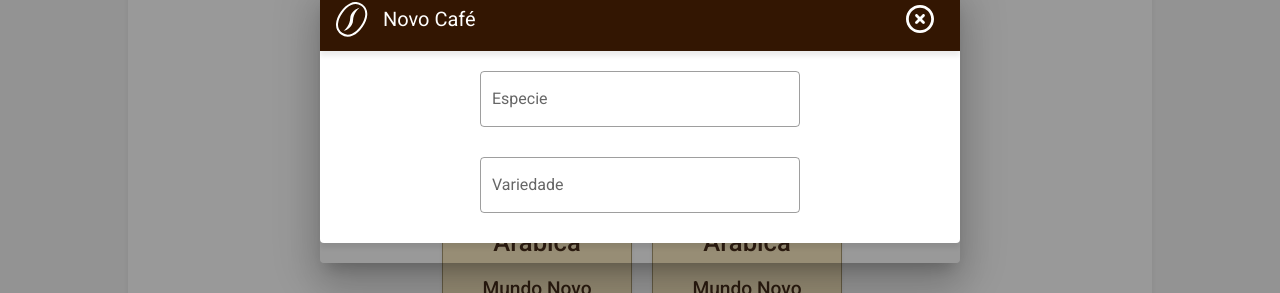
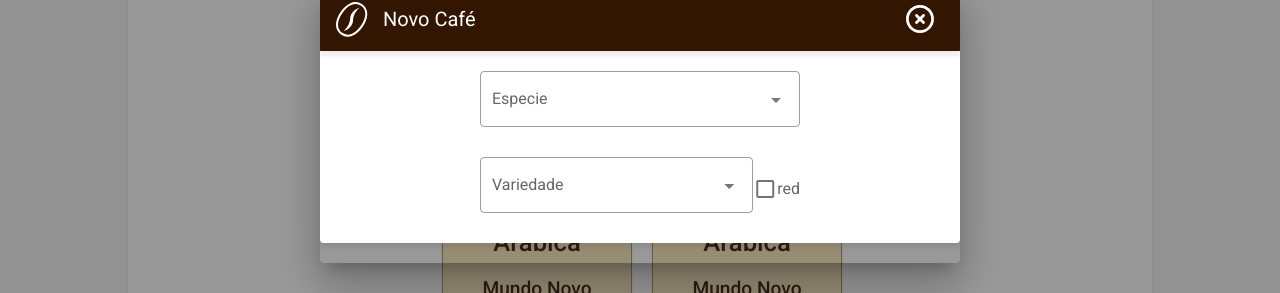
Before and after one commit to GabrielGSD/vue-cafe, a Vue app: page /cafe in a window 1280 px wide. Both pictures are taken after a click on the button "ADICIONAR CAFÉ". Shown: the part 275-568 px from the top of the page. Built offline with nearby package versions, Linux system fonts and the light colour scheme.

Commit message:
Fixed vuetify

```diff
--- a/babel.config.js
+++ b/babel.config.js
@@ -1,5 +1,5 @@
 module.exports = {
   presets: [
-    '@vue/cli-plugin-babel/preset'
+    '@vue/app'
   ]
 }
--- /dev/null
+++ b/postcss.config.js
@@ -0,0 +1,5 @@
+module.exports = {
+  plugins: {
+    autoprefixer: {}
+  }
+}
--- a/public/index.html
+++ b/public/index.html
@@ -1,15 +1,17 @@
 <!DOCTYPE html>
-<html lang="">
+<html lang="en">
   <head>
     <meta charset="utf-8">
     <meta http-equiv="X-UA-Compatible" content="IE=edge">
     <meta name="viewport" content="width=device-width,initial-scale=1.0">
     <link rel="icon" href="<%= BASE_URL %>favicon.ico">
-    <title><%= htmlWebpackPlugin.options.title %></title>
+    <title>festval-admin</title>
+    <link rel="stylesheet" href="https://fonts.googleapis.com/css?family=Roboto:100,300,400,500,700,900">
+    <link rel="stylesheet" href="https://cdn.jsdelivr.net/npm/@mdi/font@latest/css/materialdesignicons.min.css">
   </head>
   <body>
     <noscript>
-      <strong>We're sorry but <%= htmlWebpackPlugin.options.title %> doesn't work properly without JavaScript enabled. Please enable it to continue.</strong>
+      <strong>We're sorry but festval-admin doesn't work properly without JavaScript enabled. Please enable it to continue.</strong>
     </noscript>
     <div id="app"></div>
     <!-- built files will be auto injected -->
--- a/src/css/style.css
+++ b/src/css/style.css
@@ -36,3 +36,18 @@
 legend {
     margin-left: 13px !important;
 }
+
+::-webkit-scrollbar {
+	width: 10px;
+	height: 10px;
+}
+
+::-webkit-scrollbar-track {
+	box-shadow: inset 0 0 5px grey;
+	border-radius: 10px;
+}
+
+::-webkit-scrollbar-thumb {
+	background: #666666;
+	border-radius: 10px;
+}
--- a/src/main.js
+++ b/src/main.js
@@ -1,16 +1,11 @@
 import Vue from 'vue'
 import App from './App.vue'
-import vuetify from '@/plugins/vuetify'
+import vuetify from './plugins/vuetify';
+import './css/style.css'
 import router from './router'
-import './css/style.css'
-
-Vue.config.productionTip = false
 
 new Vue({
   vuetify,
   router,
-  icons: {
-    iconfont: 'fa4',
-  },
-  render: h => h(App),
+  render: h => h(App)
 }).$mount('#app')
--- a/src/plugins/vuetify.js
+++ b/src/plugins/vuetify.js
@@ -1,9 +1,7 @@
-import Vue from 'vue'
-import Vuetify from 'vuetify'
-import 'vuetify/dist/vuetify.min.css'
+import Vue from 'vue';
+import Vuetify from 'vuetify/lib';
 
-Vue.use(Vuetify)
+Vue.use(Vuetify);
 
-const opts = {}
-
-export default new Vuetify(opts)
+export default new Vuetify({
+});
--- a/src/views/Cafe.vue
+++ b/src/views/Cafe.vue
@@ -104,7 +104,13 @@
                   item-value="dsVariedade"
                   :rues="[(v) => !!v || '']"
                 ></v-select>
-
+                <v-checkbox
+                  v-model="ex4"
+                  label="red"
+                  color="red"
+                  value="red"
+                  hide-details
+                ></v-checkbox>
               </v-row>
             </v-col>
           </v-card>
--- /dev/null
+++ b/vue.config.js
@@ -0,0 +1,5 @@
+module.exports = {
+  "transpileDependencies": [
+    "vuetify"
+  ]
+}
```
Also changed, not shown: package.json (+16 -35 lines), .browserslistrc (added), .eslintrc.js (added), 2 other files (tests, documents, lock files or other folders).
